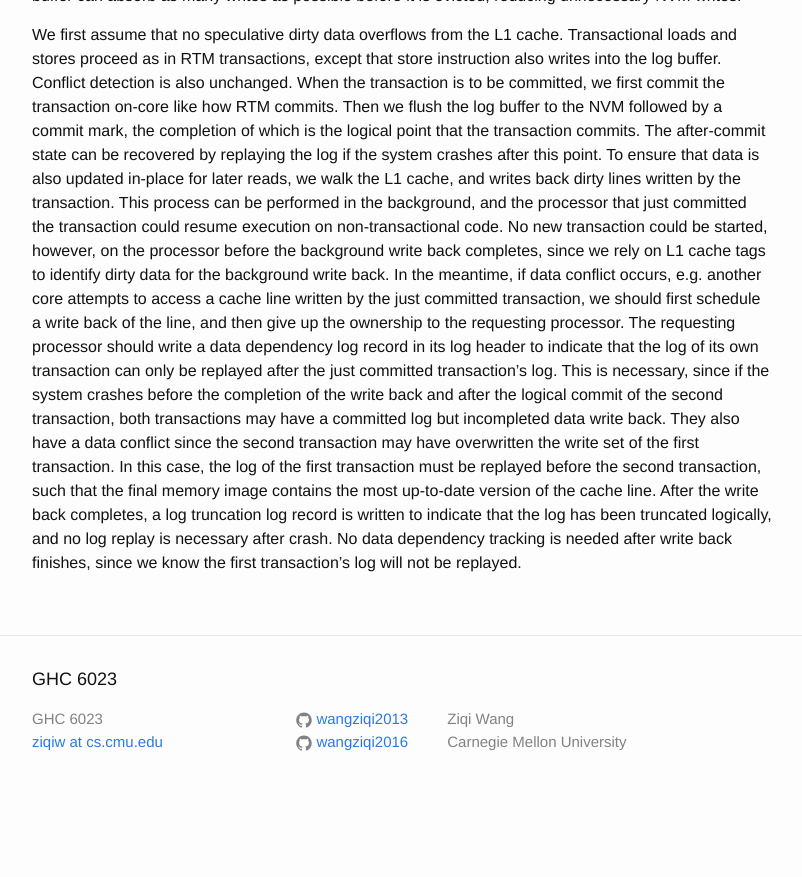
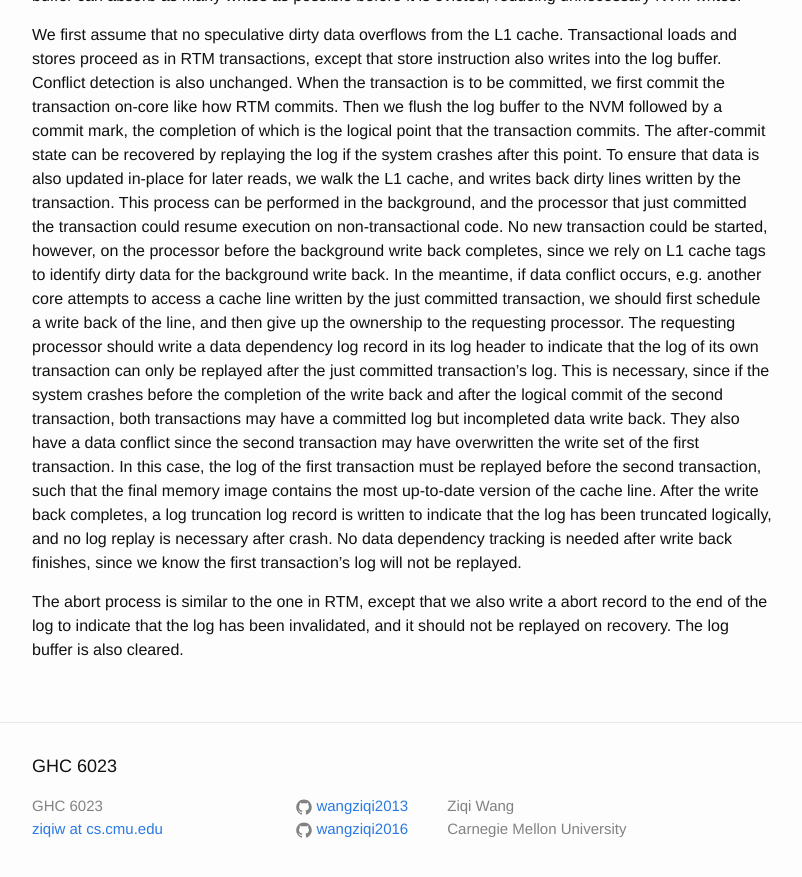
Before and after one commit to wangziqi2013/wangziqi2013.github.io, a Jekyll site: the page built from _posts/2019-12-09-dhtm.markdown, in a window 1280 px wide and 900 px high, scrolled down 1753 px. Shown: the top 877 px of the window, without its empty margins (238-1040 px from the left). Built offline with Jekyll 4.4.1, drawn with Linux system fonts in a browser that asks for light colours; before the commit the page ends 2566 px from its top, so only the background shows below that.

Commit message:
Adding abort

```diff
--- a/_posts/2019-12-09-dhtm.markdown
+++ b/_posts/2019-12-09-dhtm.markdown
@@ -80,3 +80,6 @@ must be replayed before the second transaction, such that the final memory image
 of the cache line. After the write back completes, a log truncation log record is written to indicate that the log has
 been truncated logically, and no log replay is necessary after crash. No data dependency tracking is needed after
 write back finishes, since we know the first transaction's log will not be replayed.
+
+The abort process is similar to the one in RTM, except that we also write a abort record to the end of the log to indicate
+that the log has been invalidated, and it should not be replayed on recovery. The log buffer is also cleared.
```
